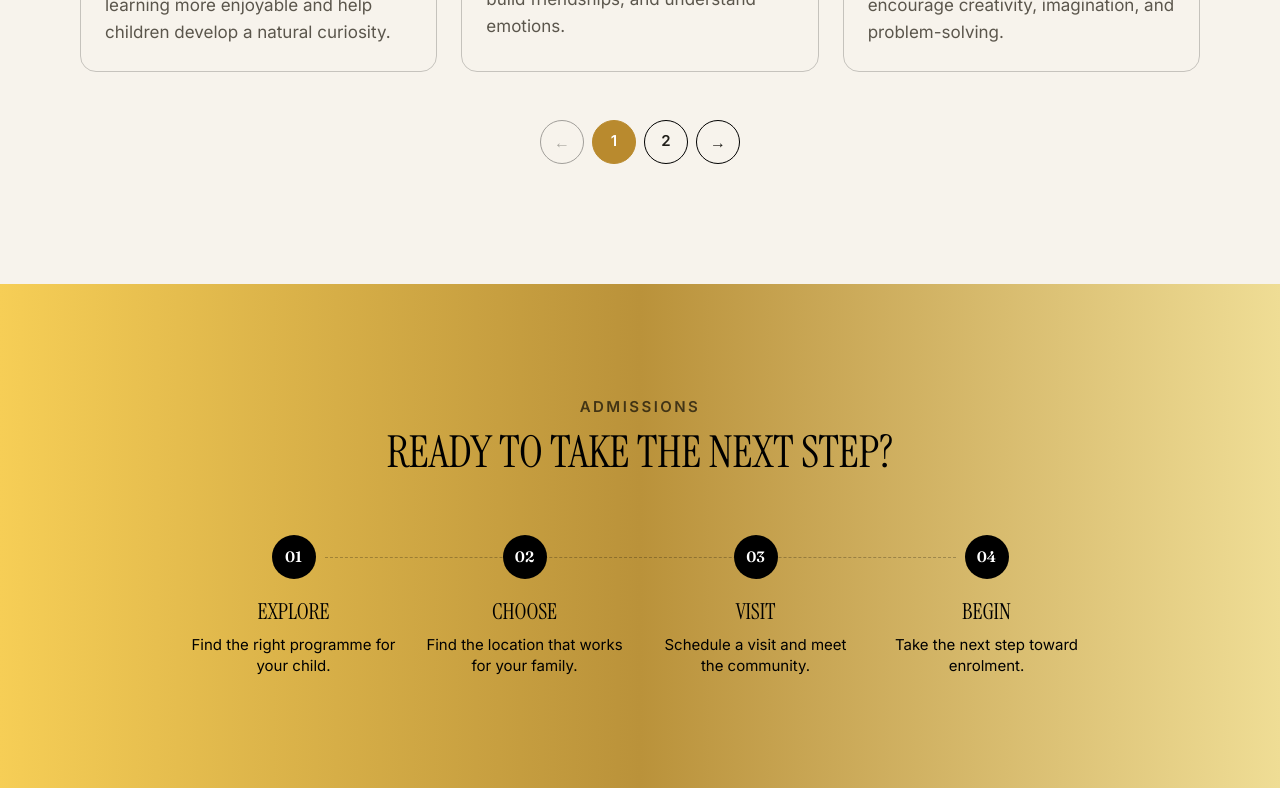
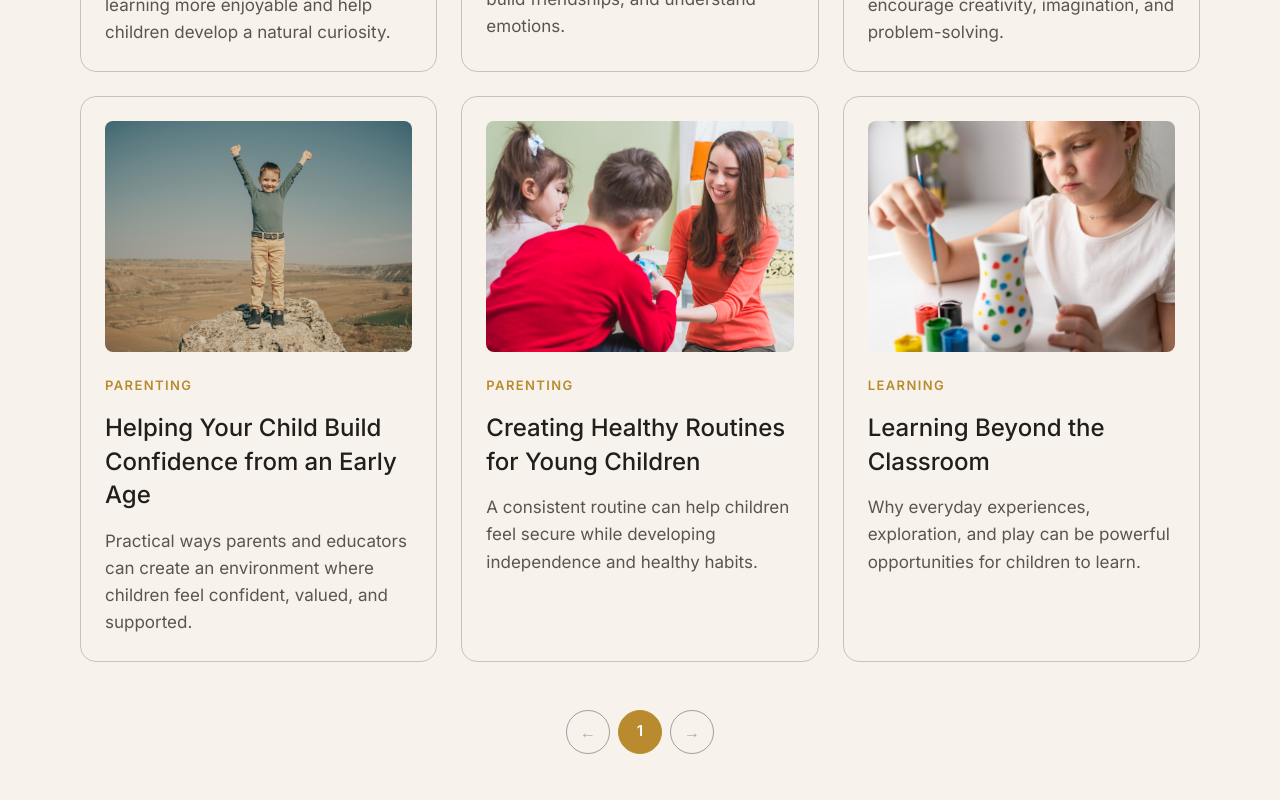
Before and after one commit to marc432234/children-paradise, a Next.js app: page /blog in a window 1280 px wide. Shown: the part 1900-2700 px from the top of the page. Built offline with nearby package versions, Linux system fonts and the light colour scheme; no server answers.

Commit message:
Increase blog posts per page to 9

```diff
--- a/src/components/PaginatedPosts.jsx
+++ b/src/components/PaginatedPosts.jsx
@@ -1,7 +1,7 @@
 import Link from "next/link";
 import Image from "next/image";
 
-export const POSTS_PER_PAGE = 3;
+export const POSTS_PER_PAGE = 9;
 
 export default function PaginatedPosts({ posts, page = 1 }) {
   const totalPages = Math.ceil(posts.length / POSTS_PER_PAGE);
```
